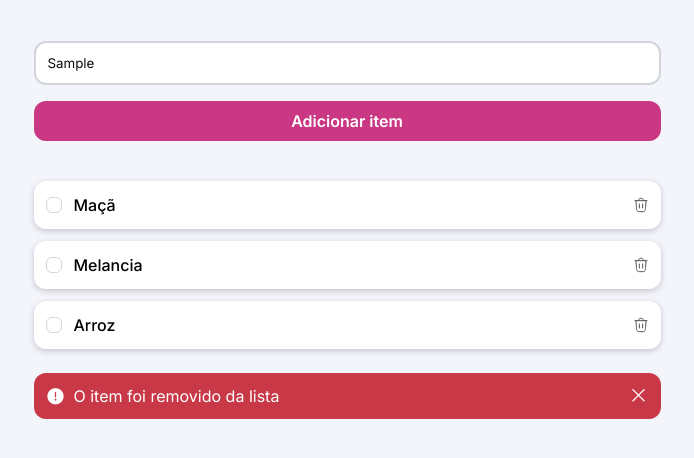
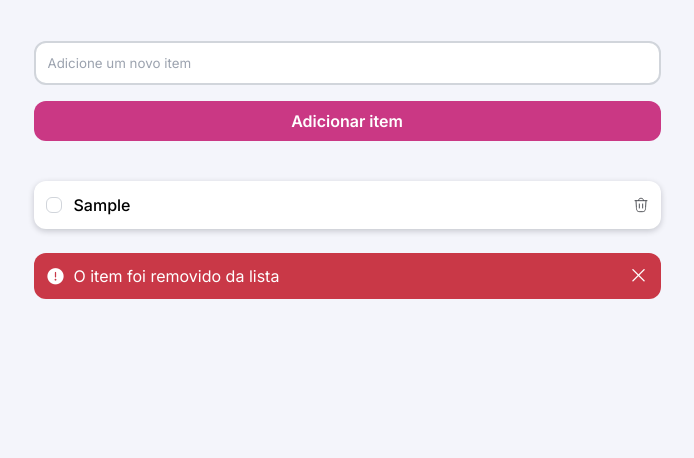
Before and after one commit to GiovannaTotte/quicklist, a plain HTML site: page index.html in a window 1280 px wide. Both pictures are taken after typing "Sample" into the empty fields and a click on the button "Adicionar item". Shown: the part 168-626 px from the top of the page, without its empty margins (293-987 px from the left). Drawn offline with nearby package versions, Linux system fonts and the light colour scheme.

Commit message:
criação da função showItemsList() para exibir os itens dentro da section.list

```diff
--- a/index.html
+++ b/index.html
@@ -35,50 +35,10 @@
     <main>
         <section class="add-item">
             <input type="text" placeholder="Adicione um novo item" id="item">
-            <button>Adicionar item</button>
+            <button onclick="addItem()">Adicionar item</button>
         </section>
 
-        <section class="list">
-            <div class="item">
-                <div>
-                    <input type="checkbox" name="list" id="item-1">
-                    <div class="custom-checkbox">
-                        <img src="./assets/checked.svg" alt="checked">
-                    </div>
-                    <label for="item-1">Maçã</label>
-                </div>
-
-                <button>
-                    <img src="./assets/trash-icon.svg" alt="trash icon">
-                </button>
-            </div>
-            <div class="item">
-                <div>
-                    <input type="checkbox" name="list" id="item-2">
-                    <div class="custom-checkbox">
-                        <img src="./assets/checked.svg" alt="checked">
-                    </div>
-                    <label for="item-2">Melancia</label>
-                </div>
-
-                <button>
-                    <img src="./assets/trash-icon.svg" alt="trash icon">
-                </button>
-            </div>
-            <div class="item">
-                <div>
-                    <input type="checkbox" name="list" id="item-3">
-                    <div class="custom-checkbox">
-                        <img src="./assets/checked.svg" alt="checked">
-                    </div>
-                    <label for="item-3">Arroz</label>
-                </div>
-
-                <button>
-                    <img src="./assets/trash-icon.svg" alt="trash icon">
-                </button>
-            </div>
-        </section>
+        <section class="list"></section>
 
         <div class="warning">
             <div>
--- a/main.js
+++ b/main.js
@@ -11,4 +11,29 @@ function addItem() {
     items.push(item)
 
     document.querySelector("#item").value = ""
+
+    showItemsList()
 }
+
+function showItemsList() {
+    const sectionList = document.querySelector(".list")
+    sectionList.textContent = ""
+
+    items.map((item, index) => {
+        sectionList.innerHTML += `
+        <div class="item">
+                <div>
+                    <input type="checkbox" name="list" id="item-${index}">
+                    <div class="custom-checkbox">
+                        <img src="./assets/checked.svg" alt="checked">
+                    </div>
+                    <label for="item-${index}">${item.name}</label>
+                </div>
+
+                <button>
+                    <img src="./assets/trash-icon.svg" alt="trash icon">
+                </button>
+            </div>
+        `
+    })
+}
```
